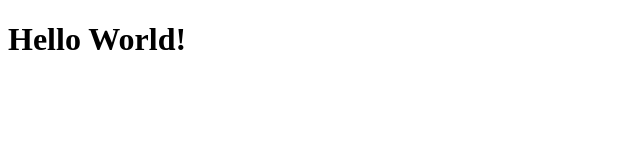
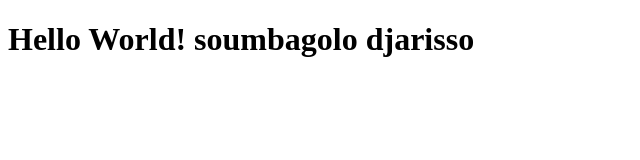
Before and after one commit to AboubacarSidikiSidibe/first_projet, a plain HTML site: page index.html in a window 1280 px wide. Shown: the whole page, without its empty margins (0-640 px from the left). Drawn offline with Linux system fonts and the light colour scheme.

Commit message:
i did exactement what the teather said

```diff
--- a/index.html
+++ b/index.html
@@ -8,6 +8,7 @@
 <body>
     <h1>
 Hello World!
+soumbagolo djarisso
     </h1>
 </body>
 </html>
```
